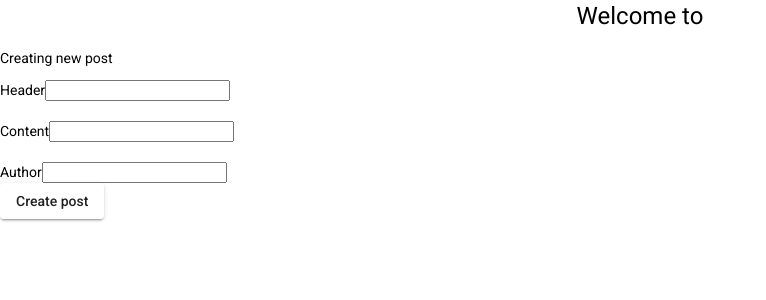
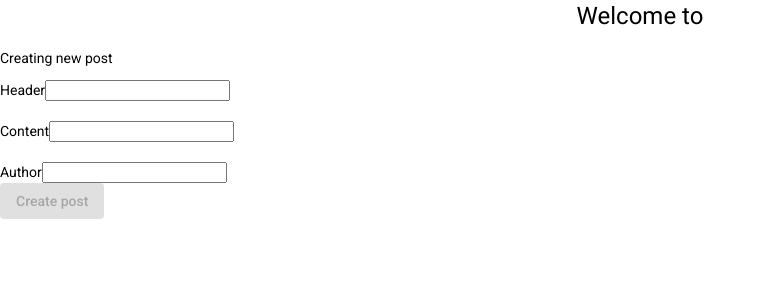
Before and after one commit to meisner87/javaEE9-final-project, an Angular app in the folder frontend/: page / in a window 1280 px wide. Shown: the top 300 px of the page, without its empty margins (0-766 px from the left). Built offline with nearby package versions, Linux system fonts and the light colour scheme; no server answers.

Commit message:
[change] - adding form validation

```diff
--- a/frontend/src/app/components/news-form/news-form.component.html
+++ b/frontend/src/app/components/news-form/news-form.component.html
@@ -1,4 +1,4 @@
-<form [formGroup] = "postForm">
+<form [formGroup] = "postForm" (ngSubmit)="onFormSubmit()">
   <p>Creating new post</p>
   <label for="header">Header</label>
   <input id="header" type="text" formControlName ="header"><br><br>
@@ -9,6 +9,6 @@
   <label for="author">Author</label>
   <input id="author" type="text" formControlName = "author"><br>
 
-  <button (click)="createPost()" mat-raised-button>Create post</button>
+  <button [disabled] = "!postForm.valid" type="submit" mat-raised-button>Create post</button>
 
 </form>
--- a/frontend/src/app/components/news-form/news-form.component.ts
+++ b/frontend/src/app/components/news-form/news-form.component.ts
@@ -7,20 +7,21 @@ import {NewsFeedService} from "../../services/news-feed.service";
   templateUrl: './news-form.component.html',
   styleUrls: ['./news-form.component.css']
 })
-export class NewsFormComponent{
+export class NewsFormComponent {
 
   postForm = this.formBuilder.group({
     header: ['', Validators.required],
-    content: ['', Validators.required],
-    author: ['', Validators.required]
+    content: ['', [Validators.required, Validators.minLength(3)]],
+    author: ['', [Validators.required, Validators.minLength(3)]]
   })
+
 
   constructor(private formBuilder: FormBuilder,
               private newsService: NewsFeedService) {
 
   }
 
-  createPost() {
-    console.log("trying to create post....")
+  onFormSubmit() {
+    console.log("on submitting whole form")
   }
 }
```
